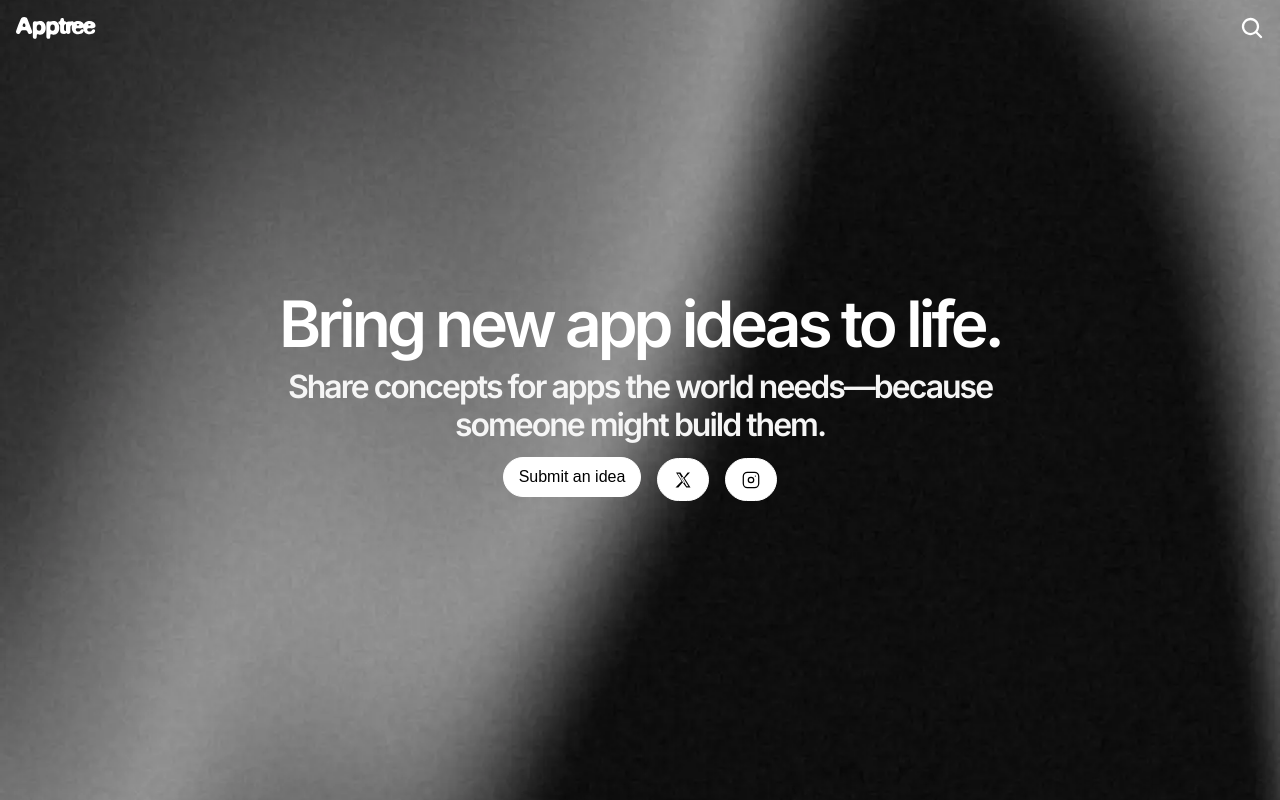
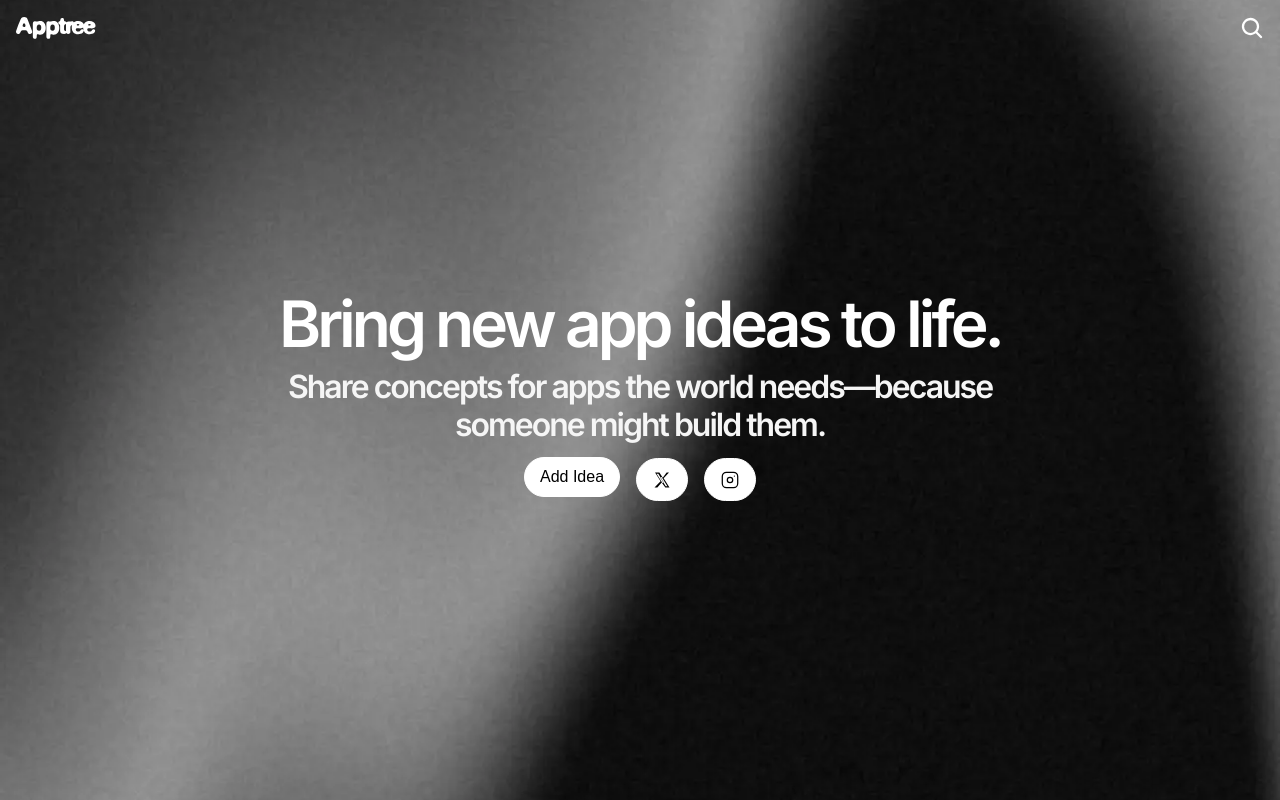
Before and after one commit to langamitch/Whatif, a plain HTML site: page index.html in a window 1280 px wide. Shown: the top 800 px of the page. Drawn offline with nearby package versions, Linux system fonts and the light colour scheme; no server answers.

Commit message:
Update index.html

```diff
--- a/index.html
+++ b/index.html
@@ -87,7 +87,7 @@ for sharing app ideas</h1>
     <h1 class="subheadline">Share concepts for apps the world needs—because someone might build them.</h1>
 
     <div class="button-group">
-      <button class="button trigger-button" id="openPopup">Submit an idea</button>
+      <button class="button trigger-button" id="openPopup">Add Idea</button>
 
       <a href="https://x.com/@Rxch_010" class="button icon-only" target="_blank" rel="noopener noreferrer">
         <svg class="icon" viewBox="0 0 24 24" width="20" height="20" fill="currentColor">
```
